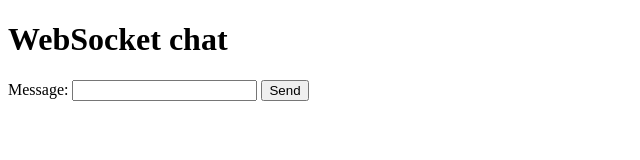
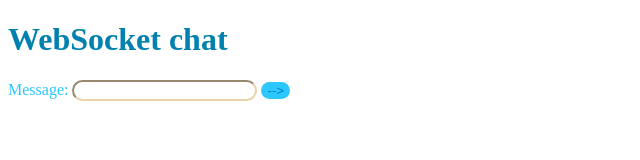
Before and after one commit to mjfagundez/gwsT, a plain HTML site: page index.html in a window 1280 px wide. Shown: the whole page, without its empty margins (0-640 px from the left). Drawn offline with Linux system fonts and the light colour scheme.

Commit message:
Send button fixed

```diff
--- a/index.html
+++ b/index.html
@@ -16,20 +16,21 @@
         };
 
         function sendMessage(event) {
-  if (event.keyCode === 13) {
+            if (event && event.keyCode !== 13) {
+                return;
+            }
+
             var input = document.getElementById("input");
             socket.send(input.value);
             input.value = "";
         }
-}
-
     </script>
 </head>
 <body>
-	<h1>WebSocket chat</h1>
-	<ul id="messages"></ul>
-    <label for="input">Message:</label>
-	<input type="text" id="input" onkeydown="sendMessage(event)">
-	<button onclick="sendMessage()">Send</button>
+    <h1 style="color: #0081af;">WebSocket chat</h1>
+    <ul style="color: #00abe7;" id="messages"></ul>
+    <label style="color: #2dc7ff;" for="input">Message:</label>
+    <input style="border-color: #ead2ac; border-radius: 20px;" type="text" id="input" onkeydown="sendMessage(event)">
+    <button style="color: #0081af; background-color: #2dc7ff; border: none; border-radius: 20px;" onclick="sendMessage()"> --> </button>
 </body>
 </html>
```
Lines whose indentation alone changed are shown as unchanged.
